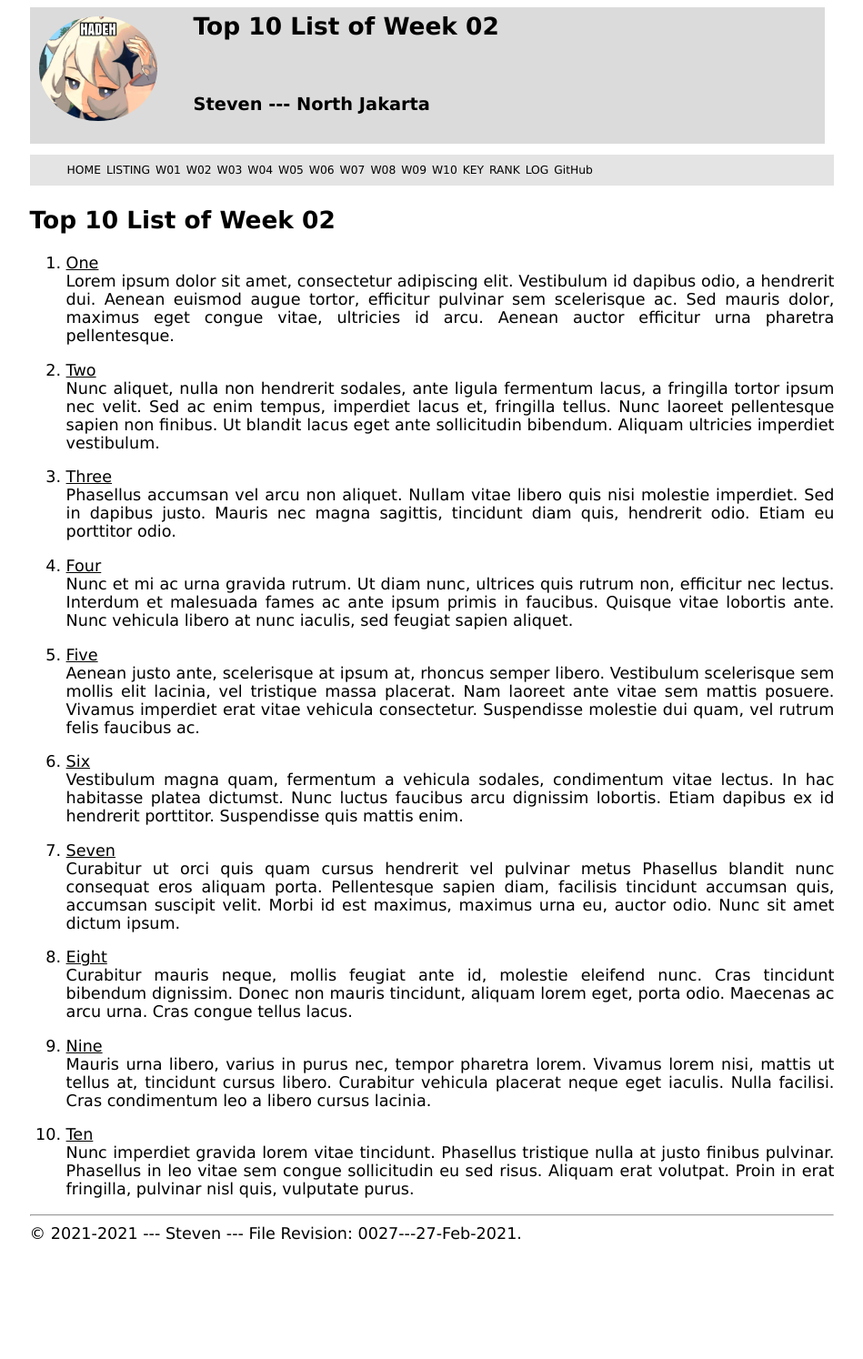
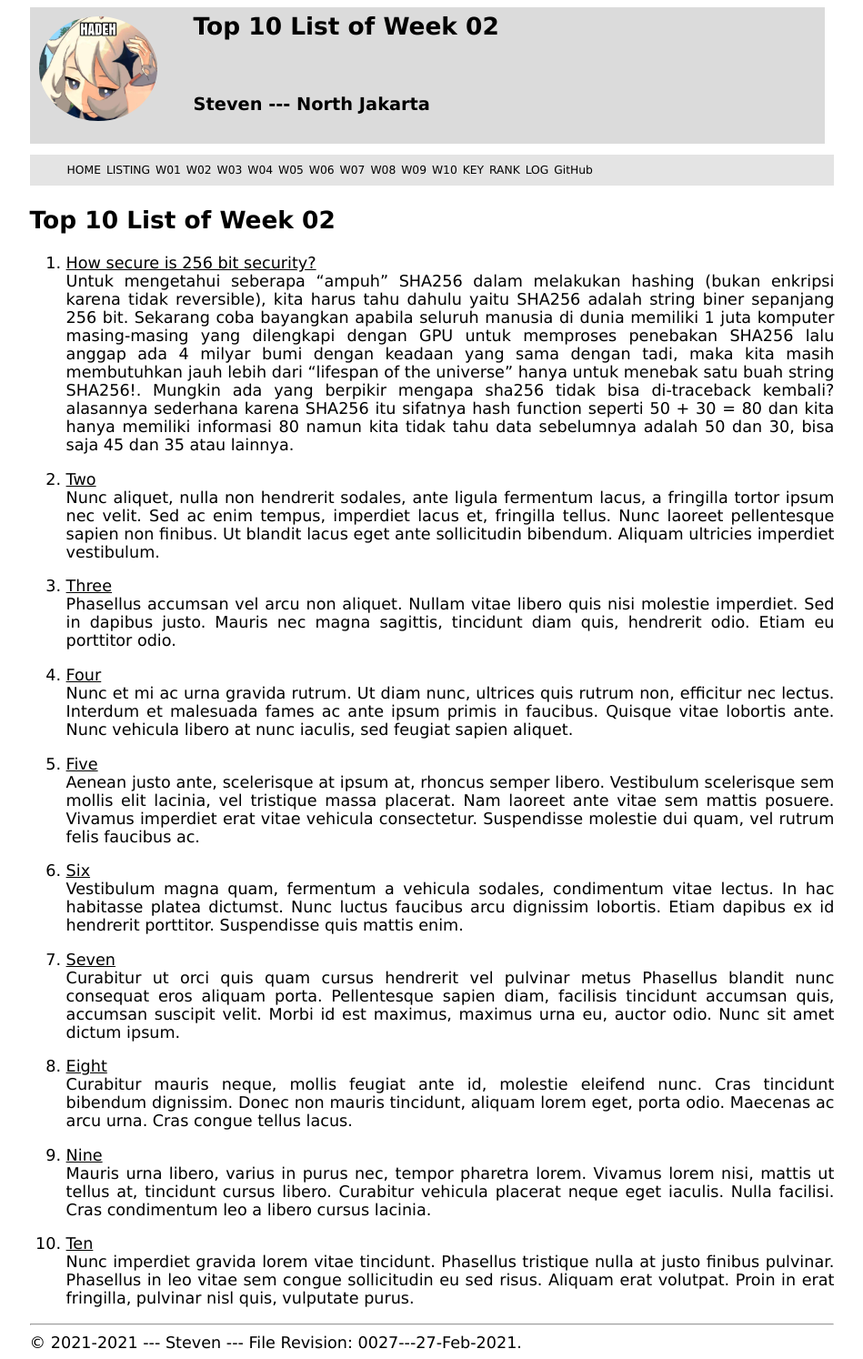
Before and after one commit to stevensim226/os211, a Jekyll site: the page built from w02.md, in a window 1280 px wide. Shown: the whole page at 91% size, without its empty margins (165-1114 px from the left). Built offline with Jekyll 4.4.1, drawn with Linux system fonts in a browser that asks for light colours; our own code applies the rules of GitHub Pages for plain Markdown files; before the commit the page ends 1374 px from its top, so only the background shows below that.

Commit message:
OS211 stevensim226

```diff
--- a/w02.md
+++ b/w02.md
@@ -5,12 +5,8 @@ permalink: /W02/
 
 # Top 10 List of Week 02
 
-1. [One](https://en.wikipedia.org/wiki/1)<br>
-Lorem ipsum dolor sit amet, consectetur adipiscing elit.
-Vestibulum id dapibus odio, a hendrerit dui.
-Aenean euismod augue tortor, efficitur pulvinar sem scelerisque ac.
-Sed mauris dolor, maximus eget congue vitae, ultricies id arcu.
-Aenean auctor efficitur urna pharetra pellentesque.
+1. [How secure is 256 bit security?](https://www.youtube.com/watch?v=S9JGmA5_unY)<br>
+Untuk mengetahui seberapa "ampuh" SHA256 dalam melakukan hashing (bukan enkripsi karena tidak reversible), kita harus tahu dahulu yaitu SHA256 adalah string biner sepanjang 256 bit. Sekarang coba bayangkan apabila seluruh manusia di dunia memiliki 1 juta komputer masing-masing yang dilengkapi dengan GPU untuk memproses penebakan SHA256 lalu anggap ada 4 milyar bumi dengan keadaan yang sama dengan tadi, maka kita masih membutuhkan jauh lebih dari "lifespan of the universe" hanya untuk menebak satu buah string SHA256!. Mungkin ada yang berpikir mengapa sha256 tidak bisa di-traceback kembali? alasannya sederhana karena SHA256 itu sifatnya hash function seperti 50 + 30 = 80 dan kita hanya memiliki informasi 80 namun kita tidak tahu data sebelumnya adalah 50 dan 30, bisa saja 45 dan 35 atau lainnya.
 
 2. [Two](https://en.wikipedia.org/wiki/2)<br>
 Nunc aliquet, nulla non hendrerit sodales, ante ligula fermentum lacus, a fringilla tortor ipsum nec velit.
```
